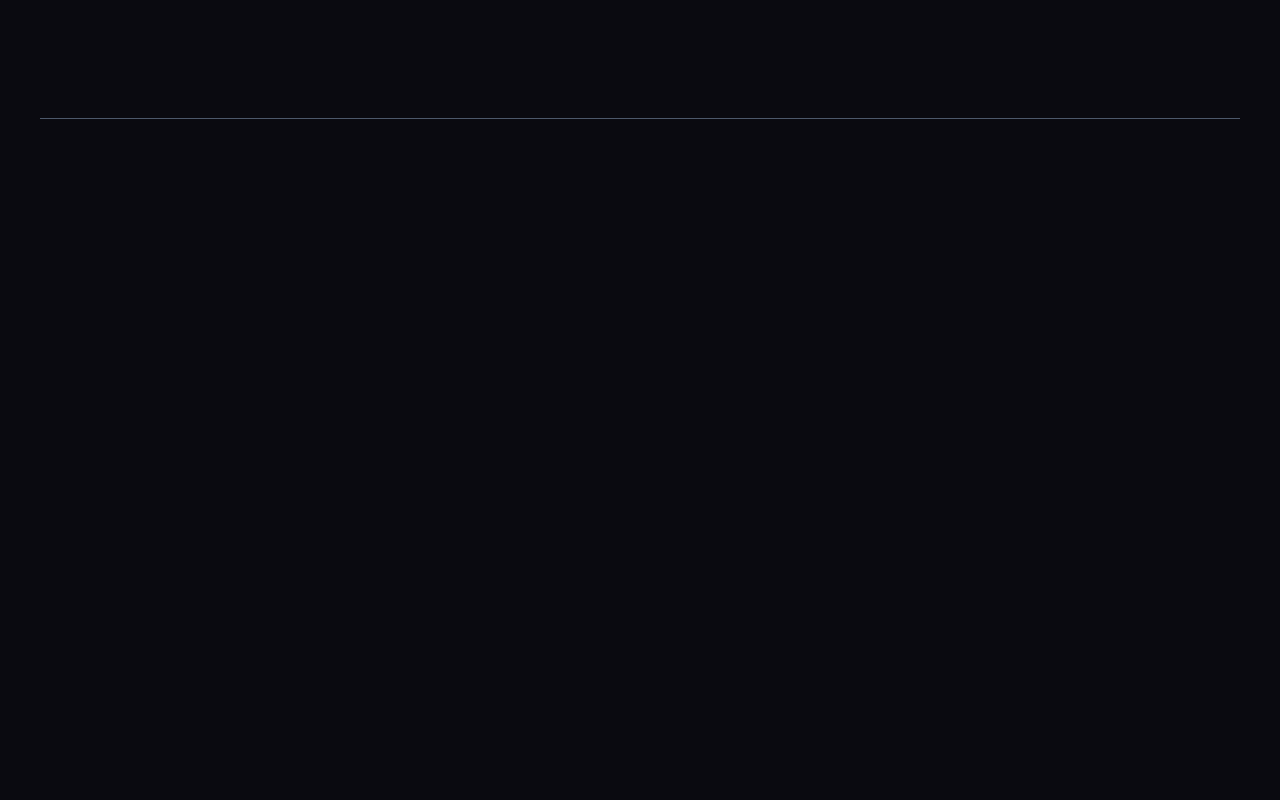
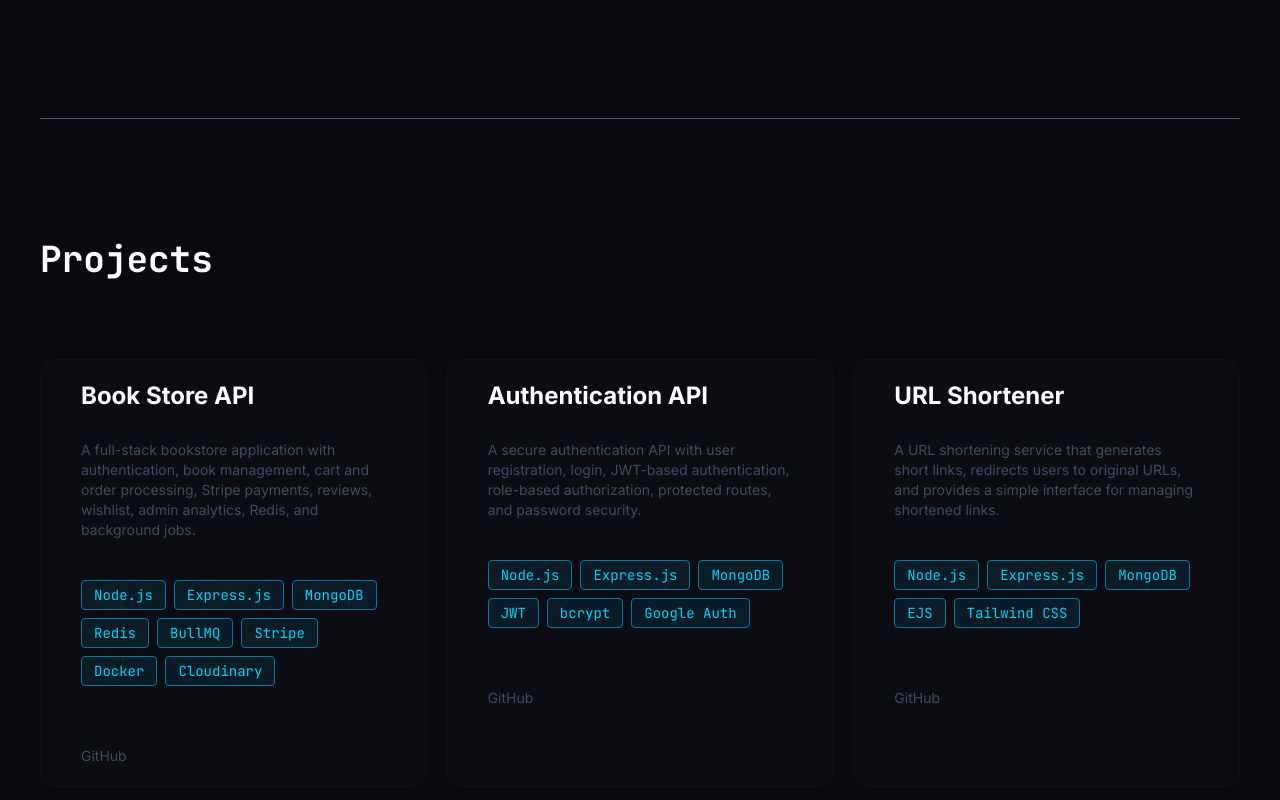
Before and after one commit to PanchalKeyur0806/Portfolio, a Next.js app: page / in a window 1280 px wide. Shown: the part 1238-2038 px from the top of the page. Before the commit the page ends 1357 px from the top, so only its background shows below. Built offline with nearby package versions, Linux system fonts and the light colour scheme.

Commit message:
added project section

```diff
--- a/src/app/page.tsx
+++ b/src/app/page.tsx
@@ -1,6 +1,7 @@
 import Hero from "@/components/custom/Hero";
 import Navbar from "@/components/custom/Navbar";
 import Particles from "@/components/custom/Particles";
+import Projects from "@/components/custom/Projects";
 import TechStack from "@/components/custom/TechStack";
 import { Separator } from "@/components/ui/separator";
 
@@ -13,6 +14,7 @@ export default function Home() {
       <Separator className={`bg-[#4C586A]`} />
       <TechStack />
       <Separator className={`bg-[#4C586A]`} />
+      <Projects />
     </>
   );
 }
--- /dev/null
+++ b/src/components/custom/Projects.tsx
@@ -0,0 +1,141 @@
+"use client";
+import React, { useRef } from "react";
+import Heading from "./Heading";
+import { useSelectionAnimation } from "@/hooks/useSelectionAnimation";
+import { Card, CardContent, CardHeader, CardTitle } from "../ui/card";
+import Link from "next/link";
+import { Button } from "@base-ui/react";
+import { ArrowRight } from "lucide-react";
+import { useGSAP } from "@gsap/react";
+import { gsap } from "@/lib/gsap";
+
+const Projects = () => {
+  const sectionRef = useRef<HTMLElement>(null);
+  const headingRef = useRef<HTMLDivElement>(null);
+  const cardRef = useRef<HTMLDivElement>(null);
+  const buttonRef = useRef<HTMLDivElement>(null);
+
+  useSelectionAnimation({
+    sectionRef,
+    headingRef,
+    cardRef,
+    cardSelector: ".project-card",
+  });
+
+  useGSAP(() => {
+    if (!buttonRef.current) return;
+
+    gsap.fromTo(
+      buttonRef.current,
+      {
+        opacity: 0,
+        y: 40,
+      },
+      {
+        opacity: 1,
+        y: 0,
+        ease: "power3.in",
+        duration: 0.6,
+        scrollTrigger: {
+          trigger: buttonRef.current,
+          start: "top 90%",
+        },
+      },
+    );
+  });
+
+  const projects = [
+    {
+      name: "Book Store API",
+      description:
+        "A full-stack bookstore application with authentication, book management, cart and order processing, Stripe payments, reviews, wishlist, admin analytics, Redis, and background jobs.",
+      techStack: [
+        "Node.js",
+        "Express.js",
+        "MongoDB",
+        "Redis",
+        "BullMQ",
+        "Stripe",
+        "Docker",
+        "Cloudinary",
+      ],
+      links: "https://github.com/PanchalKeyur0806/BookStore",
+    },
+    {
+      name: "Authentication API",
+      description:
+        "A secure authentication API with user registration, login, JWT-based authentication, role-based authorization, protected routes, and password security.",
+      techStack: [
+        "Node.js",
+        "Express.js",
+        "MongoDB",
+        "JWT",
+        "bcrypt",
+        "Google Auth",
+      ],
+      links: "https://github.com/PanchalKeyur0806/authenticationApi",
+    },
+    {
+      name: "URL Shortener",
+      description:
+        "A URL shortening service that generates short links, redirects users to original URLs, and provides a simple interface for managing shortened links.",
+      techStack: ["Node.js", "Express.js", "MongoDB", "EJS", "Tailwind CSS"],
+      links: "https://github.com/PanchalKeyur0806/url-shortener",
+    },
+  ];
+
+  return (
+    <section ref={sectionRef} className="mt-20 mb-30">
+      <Heading heading="Projects" ref={headingRef} />
+
+      <div
+        ref={cardRef}
+        className="mt-20 grid grid-cols-1 md:grid-cols-2 lg:grid-cols-3 gap-5"
+      >
+        {projects.map((project) => (
+          <Card
+            key={project.name}
+            className="project-card bg-[#0C0C13] px-6 py-5 mt-10 md:mt-0 border border-[#11111B] font-sans hover:border-[#00D4FF] hover:shadow-[rgba(0,212,255,0.25)_0px_0px_5px_0px,rgba(0,212,255,0.15)_0px_0px_1px_0px] cursor-default"
+          >
+            <CardHeader>
+              <CardTitle className="text-white font-bold text-2xl">
+                {project.name}
+              </CardTitle>
+            </CardHeader>
+            <CardContent className="mt-3">
+              <p className="text-[#3D4B64] text-[14px]">
+                {project.description}
+              </p>
+
+              <div className="mt-10 flex flex-wrap gap-2">
+                {project.techStack.map((techStack: string) => (
+                  <span
+                    key={techStack}
+                    className="bg-[#0B1C26] px-3 py-1 rounded text-[#00D4FF] border border-[#0778A3] font-mono"
+                  >
+                    {techStack}
+                  </span>
+                ))}
+              </div>
+
+              <div className="mt-15 text-[#3D4B64] hover:text-[#00D4FF]">
+                <Link href={project.links}>GitHub</Link>
+              </div>
+            </CardContent>
+          </Card>
+        ))}
+      </div>
+
+      <div ref={buttonRef} className="flex justify-center items-center mt-20">
+        <Link href="/projects">
+          <Button className="px-7 py-4 border border-gray-700 text-white rounded cursor-pointer flex items-center gap-3 hover:text-[#00D4FF] hover:border-[#00D4FF]">
+            <span>View More Projects</span>
+            <ArrowRight />
+          </Button>
+        </Link>
+      </div>
+    </section>
+  );
+};
+
+export default Projects;
--- a/src/components/custom/TechStack.tsx
+++ b/src/components/custom/TechStack.tsx
@@ -4,9 +4,10 @@ import TechCard from "./TechCard";
 import { useGSAP } from "@gsap/react";
 import { gsap } from "@/lib/gsap";
 import { useRef } from "react";
+import { useSelectionAnimation } from "@/hooks/useSelectionAnimation";
 const TechStack = () => {
   const headingRef = useRef<HTMLDivElement>(null);
-  const sectionRef = useRef<HTMLDivElement>(null);
+  const sectionRef = useRef<HTMLElement>(null);
   const cardRef = useRef<HTMLDivElement>(null);
 
   const techSections = [
@@ -40,51 +41,12 @@ const TechStack = () => {
     },
   ];
 
-  useGSAP(
-    () => {
-      if (!headingRef.current || !cardRef.current) return;
-
-      gsap.fromTo(
-        headingRef.current,
-        {
-          opacity: 0,
-          y: 30,
-        },
-        {
-          opacity: 1,
-          y: 0,
-          duration: 0.7,
-          ease: "power4.in",
-          scrollTrigger: {
-            trigger: headingRef.current,
-            start: "top 80%",
-          },
-        },
-      );
-
-      gsap.fromTo(
-        ".tech-card",
-        {
-          opacity: 0,
-          y: 30,
-        },
-        {
-          opacity: 1,
-          y: 0,
-          duration: 1,
-          stagger: 0.3,
-          ease: "power3.in",
-          scrollTrigger: {
-            trigger: cardRef.current,
-            start: "0 80%",
-          },
-        },
-      );
-    },
-    {
-      scope: sectionRef,
-    },
-  );
+  useSelectionAnimation({
+    headingRef,
+    sectionRef,
+    cardRef,
+    cardSelector: ".tech-card",
+  });
 
   return (
     <section ref={sectionRef} className="mb-30">
--- /dev/null
+++ b/src/components/ui/card.tsx
@@ -0,0 +1,102 @@
+import * as React from "react"
+import { cn } from "cn"
+
+function Card({
+  className,
+  size = "default",
+  ...props
+}: React.ComponentProps<"div"> & { size?: "default" | "sm" }) {
+  return (
+    <div
+      data-slot="card"
+      data-size={size}
+      className={cn(
+        "group/card flex flex-col gap-(--card-spacing) overflow-hidden rounded-xl bg-card py-(--card-spacing) text-sm text-card-foreground ring-1 ring-foreground/10 [--card-spacing:--spacing(4)] has-data-[slot=card-footer]:pb-0 has-[>img:first-child]:pt-0 data-[size=sm]:[--card-spacing:--spacing(3)] data-[size=sm]:has-data-[slot=card-footer]:pb-0 *:[img:first-child]:rounded-t-xl *:[img:last-child]:rounded-b-xl",
+        className
+      )}
+      {...props}
+    />
+  )
+}
+
+function CardHeader({ className, ...props }: React.ComponentProps<"div">) {
+  return (
+    <div
+      data-slot="card-header"
+      className={cn(
+        "group/card-header @container/card-header grid auto-rows-min items-start gap-1 rounded-t-xl px-(--card-spacing) has-data-[slot=card-action]:grid-cols-[1fr_auto] has-data-[slot=card-description]:grid-rows-[auto_auto] [.border-b]:pb-(--card-spacing)",
+        className
+      )}
+      {...props}
+    />
+  )
+}
+
+function CardTitle({ className, ...props }: React.ComponentProps<"div">) {
+  return (
+    <div
+      data-slot="card-title"
+      className={cn(
+        "font-heading text-base leading-snug font-medium group-data-[size=sm]/card:text-sm",
+        className
+      )}
+      {...props}
+    />
+  )
+}
+
+function CardDescription({ className, ...props }: React.ComponentProps<"div">) {
+  return (
+    <div
+      data-slot="card-description"
+      className={cn("text-sm text-muted-foreground", className)}
+      {...props}
+    />
+  )
+}
+
+function CardAction({ className, ...props }: React.ComponentProps<"div">) {
+  return (
+    <div
+      data-slot="card-action"
+      className={cn(
+        "col-start-2 row-span-2 row-start-1 self-start justify-self-end",
+        className
+      )}
+      {...props}
+    />
+  )
+}
+
+function CardContent({ className, ...props }: React.ComponentProps<"div">) {
+  return (
+    <div
+      data-slot="card-content"
+      className={cn("px-(--card-spacing)", className)}
+      {...props}
+    />
+  )
+}
+
+function CardFooter({ className, ...props }: React.ComponentProps<"div">) {
+  return (
+    <div
+      data-slot="card-footer"
+      className={cn(
+        "flex items-center rounded-b-xl border-t bg-muted/50 p-(--card-spacing)",
+        className
+      )}
+      {...props}
+    />
+  )
+}
+
+export {
+  Card,
+  CardHeader,
+  CardFooter,
+  CardTitle,
+  CardAction,
+  CardDescription,
+  CardContent,
+}
--- /dev/null
+++ b/src/hooks/useSelectionAnimation.ts
@@ -0,0 +1,61 @@
+import { gsap } from "@/lib/gsap";
+import { useGSAP } from "@gsap/react";
+import React from "react";
+
+
+type useSelectionAnimationProps = {
+    sectionRef: React.RefObject<HTMLElement | null>;
+    headingRef: React.RefObject<HTMLDivElement | null>;
+    cardRef: React.RefObject<HTMLDivElement | null>;
+    cardSelector: string
+}
+
+export const useSelectionAnimation = ({sectionRef, headingRef, cardRef, cardSelector}:useSelectionAnimationProps)=> {
+     useGSAP(
+    () => {
+      if (!headingRef.current || !cardRef.current ) return;
+
+    //   Heading Animation
+      gsap.fromTo(
+        headingRef.current,
+        {
+          opacity: 0,
+          y: 30,
+        },
+        {
+          opacity: 1,
+          y: 0,
+          duration: 0.7,
+          ease: "power4.in",
+          scrollTrigger: {
+            trigger: headingRef.current,
+            start: "top 70%",
+          },
+        },
+      );
+
+    //   Card Animation
+      gsap.fromTo(
+        cardSelector,
+        {
+          opacity: 0,
+          y: 30,
+        },
+        {
+          opacity: 1,
+          y: 0,
+          duration: 1,
+          stagger: 0.3,
+          ease: "power3.in",
+          scrollTrigger: {
+            trigger: cardRef.current,
+            start: "0 70%",
+          },
+        },
+      );
+    },
+    {
+      scope: sectionRef,
+    },
+  );
+}
```
